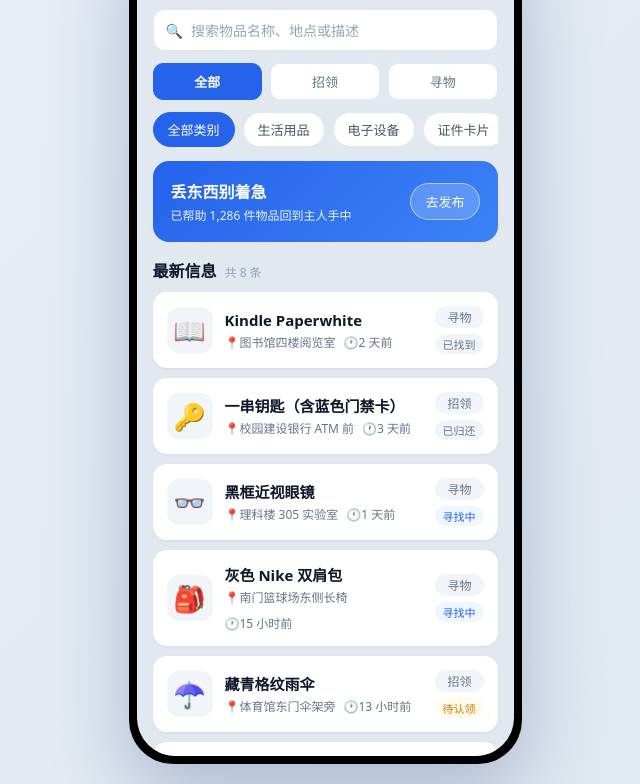
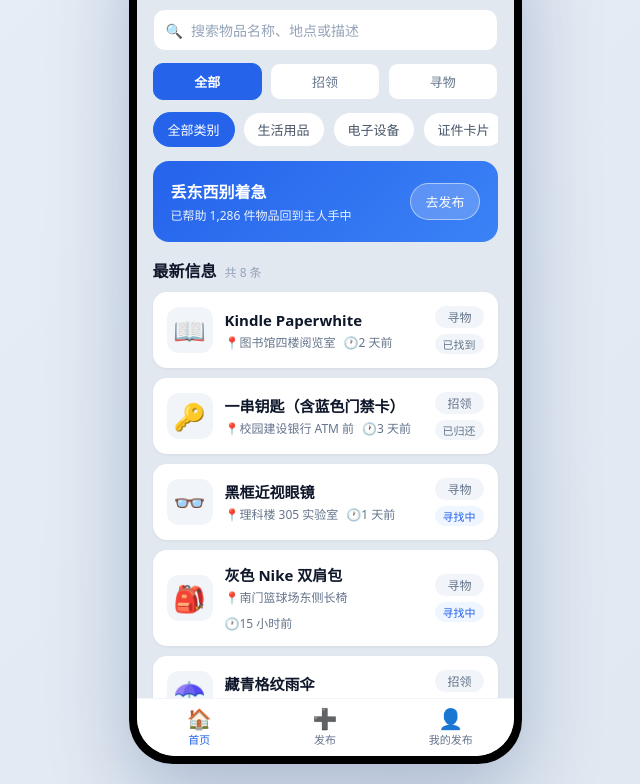
Before and after one commit to power819/102401317-102401218, a plain HTML site: page index.html in a window 1280 px wide. Shown: the part 106-890 px from the top of the page, without its empty margins (315-955 px from the left). Drawn offline with Linux system fonts and the light colour scheme.

Commit message:
fix: 底部导航被挤出可视区（.page 由 height:100% 改为 flex:1），现在所有页面常驻显示

```diff
--- a/css/style.css
+++ b/css/style.css
@@ -26,7 +26,7 @@ body {
 .screen { width: 100%; height: 100%; background: var(--slate-200); border-radius: 38px; overflow: hidden; display: flex; flex-direction: column; position: relative; }
 
 /* 页面切换 */
-.page { display: none; flex-direction: column; height: 100%; }
+.page { display: none; flex-direction: column; flex: 1; min-height: 0; }
 .page.active { display: flex; }
 .scroll { flex: 1; overflow-y: auto; padding: 0 0 12px; }
 .scroll::-webkit-scrollbar { width: 0; }
```
